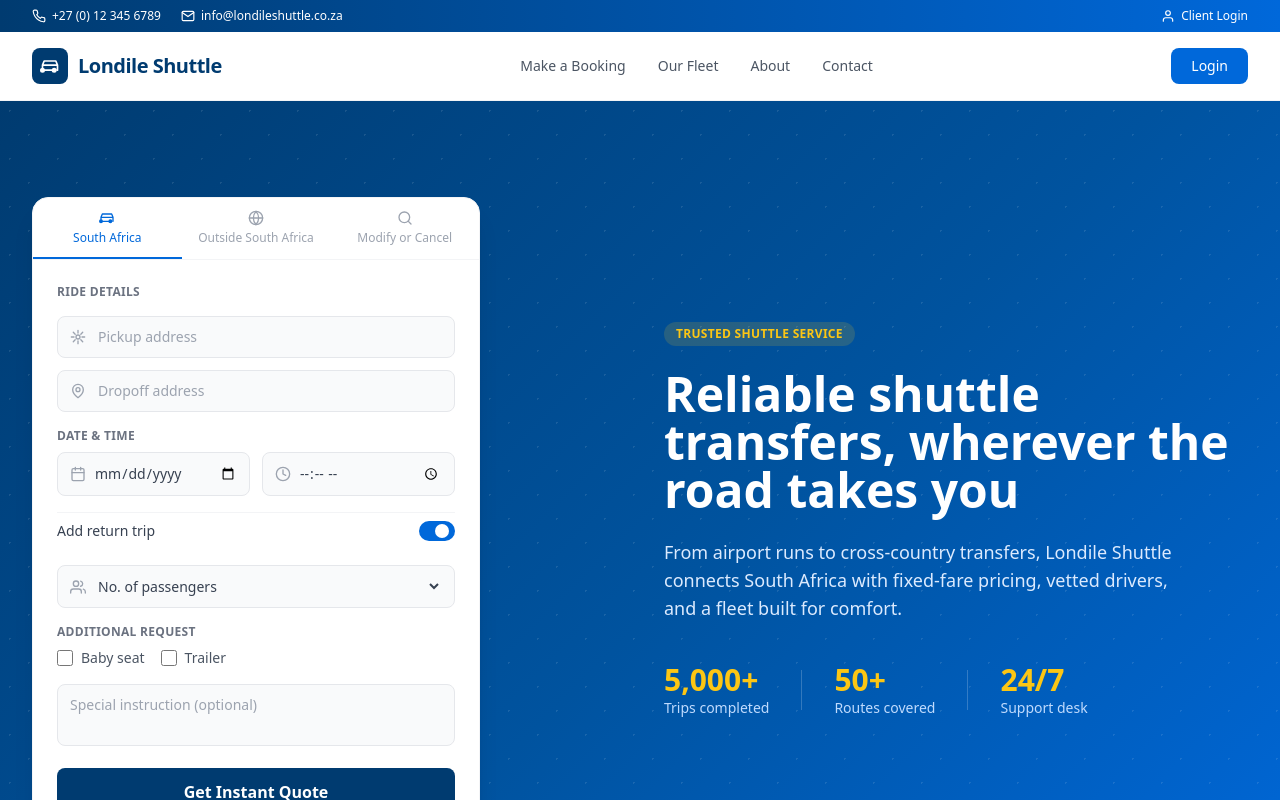
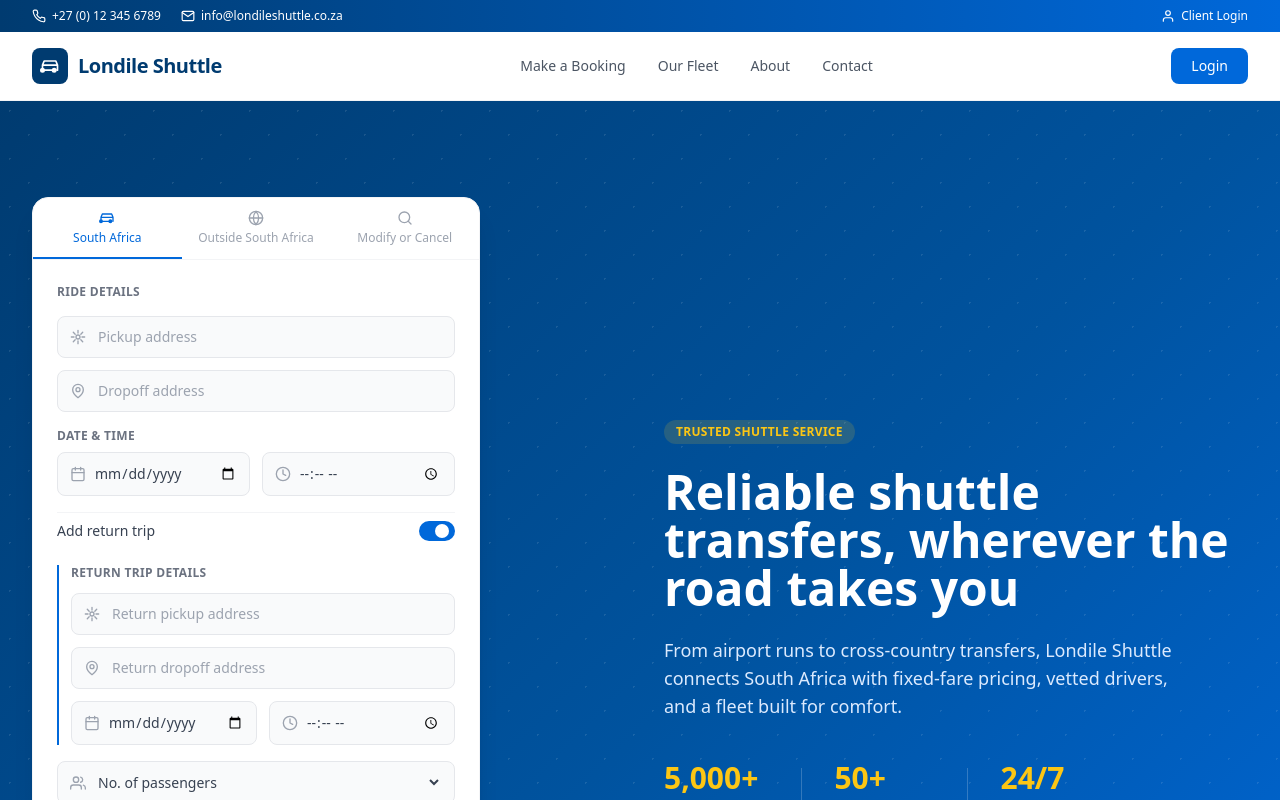
Before and after one commit to PixeriSolutions90/londile-shuttle, a Next.js app: page / in a window 1280 px wide. Both pictures are taken after a click on the button 437 px from the left and 531 px from the top of the page. Shown: the top 800 px of the page. Built offline with nearby package versions, Linux system fonts and the light colour scheme.

Commit message:
feat: Expand return trip section with pickup, dropoff, date and time fields

```diff
--- a/src/components/HomeBookingWidget.tsx
+++ b/src/components/HomeBookingWidget.tsx
@@ -26,6 +26,10 @@
     date: '',
     time: '',
     isReturn: false,
+    returnPickup: '',
+    returnDropoff: '',
+    returnDate: '',
+    returnTime: '',
     passengers: '',
     babySeat: false,
     trailer: false,
@@ -142,6 +146,57 @@
               </button>
             </div>
 
+            {/* Return Trip Details (expands when toggle is on) */}
+            {form.isReturn && (
+              <div className="space-y-3 pl-3 border-l-2" style={{ borderColor: '#0068da' }}>
+                <p className="text-xs font-semibold uppercase tracking-wide text-gray-500">
+                  Return Trip Details
+                </p>
+
+                <div className="flex items-center gap-3 bg-gray-50 border border-gray-200 rounded-lg px-3 py-2.5">
+                  <IconMapPinFrom className="w-4 h-4 text-gray-400 shrink-0" />
+                  <input
+                    type="text"
+                    placeholder="Return pickup address"
+                    value={form.returnPickup}
+                    onChange={(e) => update('returnPickup', e.target.value)}
+                    className="w-full bg-transparent text-sm outline-none placeholder:text-gray-400"
+                  />
+                </div>
+                <div className="flex items-center gap-3 bg-gray-50 border border-gray-200 rounded-lg px-3 py-2.5">
+                  <IconMapPinTo className="w-4 h-4 text-gray-400 shrink-0" />
+                  <input
+                    type="text"
+                    placeholder="Return dropoff address"
+                    value={form.returnDropoff}
+                    onChange={(e) => update('returnDropoff', e.target.value)}
+                    className="w-full bg-transparent text-sm outline-none placeholder:text-gray-400"
+                  />
+                </div>
+
+                <div className="grid grid-cols-2 gap-3">
+                  <div className="flex items-center gap-2 bg-gray-50 border border-gray-200 rounded-lg px-3 py-2.5">
+                    <IconCalendar className="w-4 h-4 text-gray-400 shrink-0" />
+                    <input
+                      type="date"
+                      value={form.returnDate}
+                      onChange={(e) => update('returnDate', e.target.value)}
+                      className="w-full bg-transparent text-sm outline-none text-gray-700"
+                    />
+                  </div>
+                  <div className="flex items-center gap-2 bg-gray-50 border border-gray-200 rounded-lg px-3 py-2.5">
+                    <IconClock className="w-4 h-4 text-gray-400 shrink-0" />
+                    <input
+                      type="time"
+                      value={form.returnTime}
+                      onChange={(e) => update('returnTime', e.target.value)}
+                      className="w-full bg-transparent text-sm outline-none text-gray-700"
+                    />
+                  </div>
+                </div>
+              </div>
+            )}
+
             {/* Passengers */}
             <div className="flex items-center gap-2 bg-gray-50 border border-gray-200 rounded-lg px-3 py-2.5">
               <IconUsers className="w-4 h-4 text-gray-400 shrink-0" />
```
